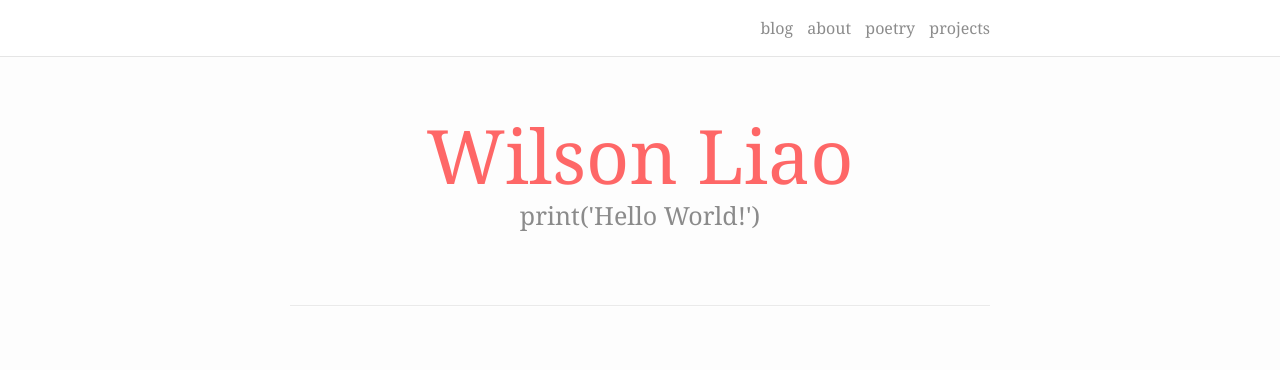
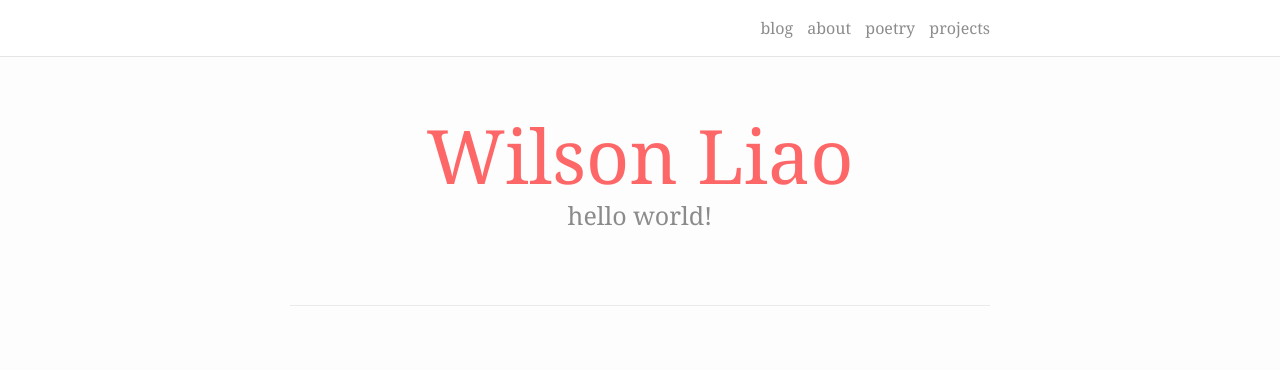
Before and after one commit to wilsonliao/blog, a Jekyll site: the page built from index.html, in a window 1280 px wide and 995 px high. Shown: the top 370 px of the window. Built offline with Jekyll 4.4.1, drawn with Linux system fonts in a browser that asks for light colours; nearby versions of some CDN libraries; the list of posts is cut into pages by our own code.

Commit message:
Update index.html

```diff
--- a/index.html
+++ b/index.html
@@ -4,7 +4,7 @@ layout: default
 
 <div class="header-bar">
   <h1>Wilson Liao</h1>
-  <h2>print('Hello World!')</h2>
+  <h2>hello world!</h2>
   <br/>
   <hr>
   <br/>
```
